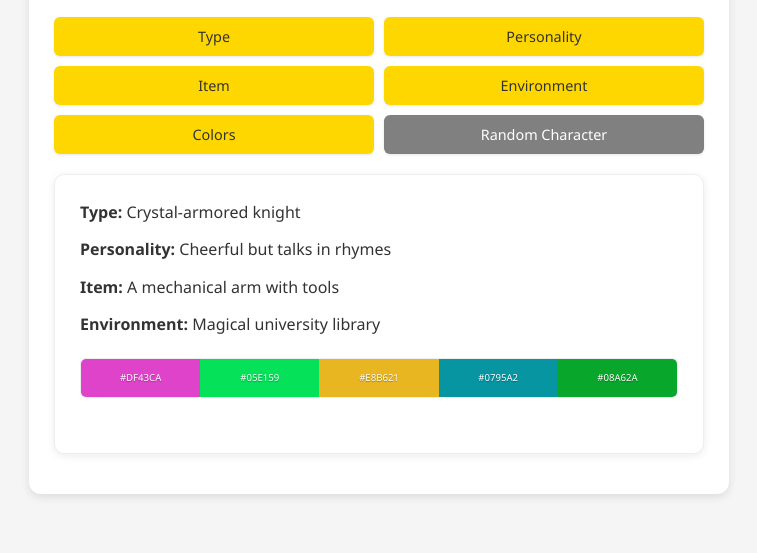
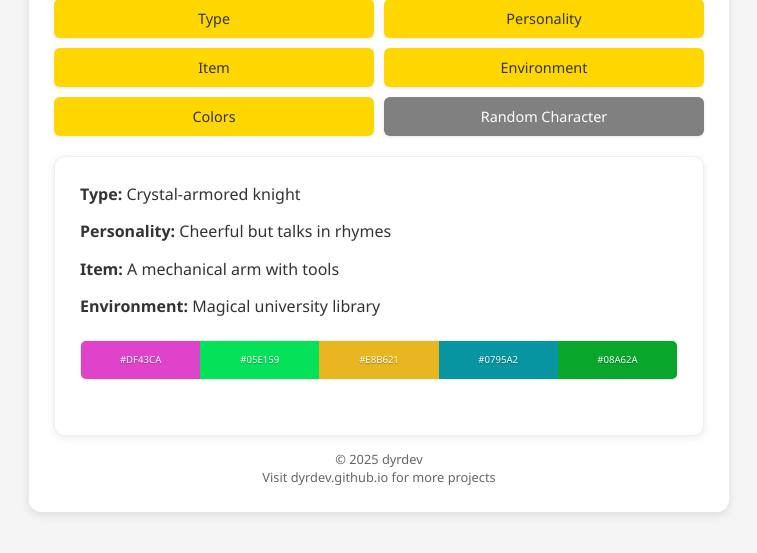
Before and after one commit to dyrdev/character-spark, a plain HTML site: page index.html in a window 1280 px wide. Shown: the part 193-746 px from the top of the page, without its empty margins (261-1018 px from the left). Drawn offline with Linux system fonts and the light colour scheme.

Commit message:
Update index.html

```diff
--- a/index.html
+++ b/index.html
@@ -116,10 +116,28 @@
             align-items: center;
             justify-content: center;
             color: white;
-            font-weight: 300; /* Thinner font */
-            font-size: 0.6rem; /* Smaller font */
+            font-weight: 300;
+            font-size: 0.6rem;
             text-shadow: 0 1px 1px rgba(0,0,0,0.3);
             transition: all 0.2s;
+        }
+
+        .copyright {
+            text-align: center;
+            margin-top: 10px;
+            font-size: 0.8rem;
+            color: #666;
+            line-height: 1.4;
+        }
+
+        .copyright a {
+            color: #666;
+            text-decoration: none;
+            font-weight: 500;
+        }
+
+        .copyright a:hover {
+            text-decoration: underline;
         }
 
         @media (max-width: 600px) {
@@ -163,6 +181,11 @@
             <div class="color-palette" id="colorPalette">
                 <!-- Colors will be generated here -->
             </div>
+        </div>
+
+        <div class="copyright">
+            © 2025 dyrdev<br>
+            <a href="https://dyrdev.github.io" target="_blank" rel="noopener noreferrer">Visit dyrdev.github.io for more projects</a>
         </div>
     </div>
 
```
